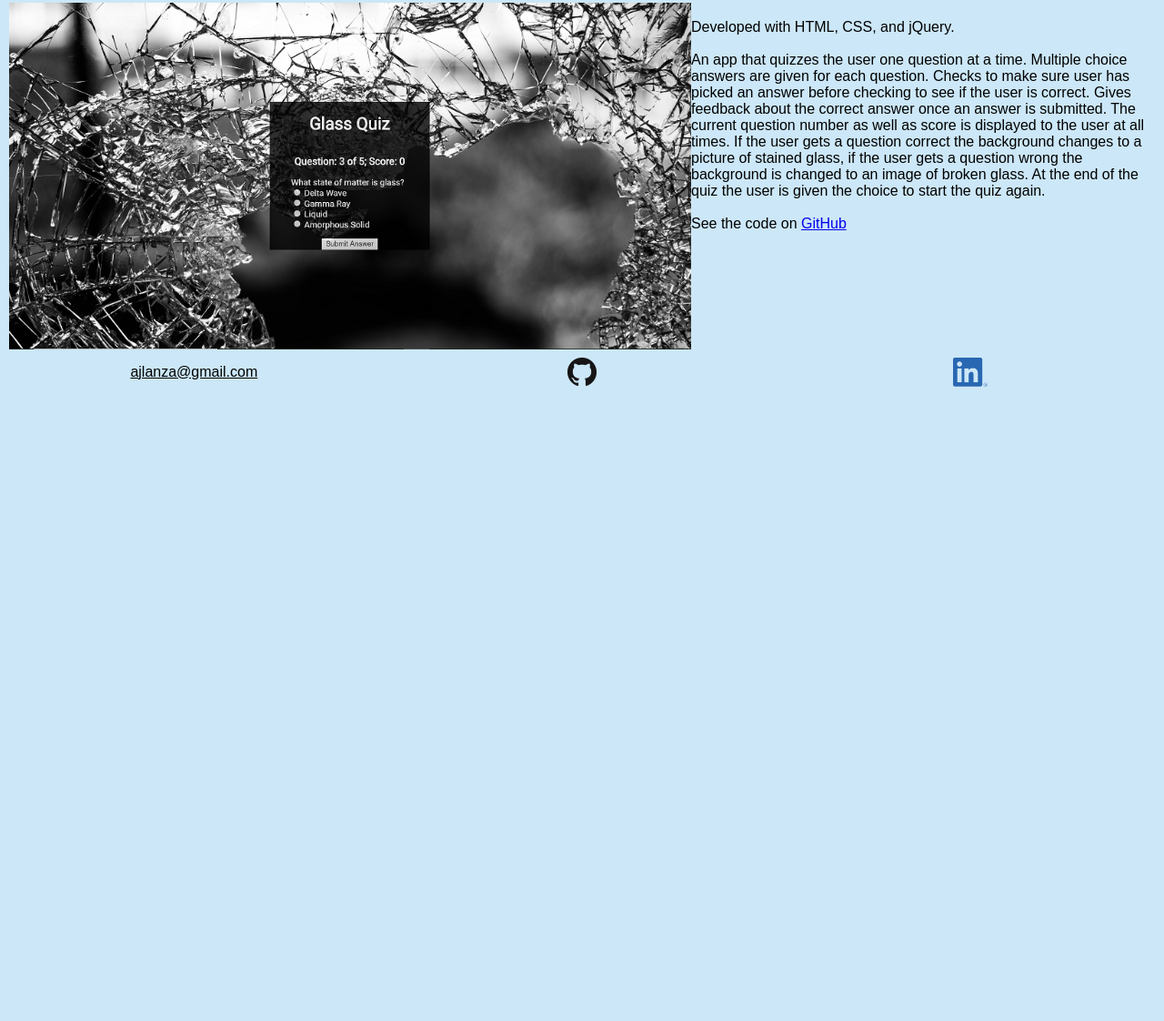
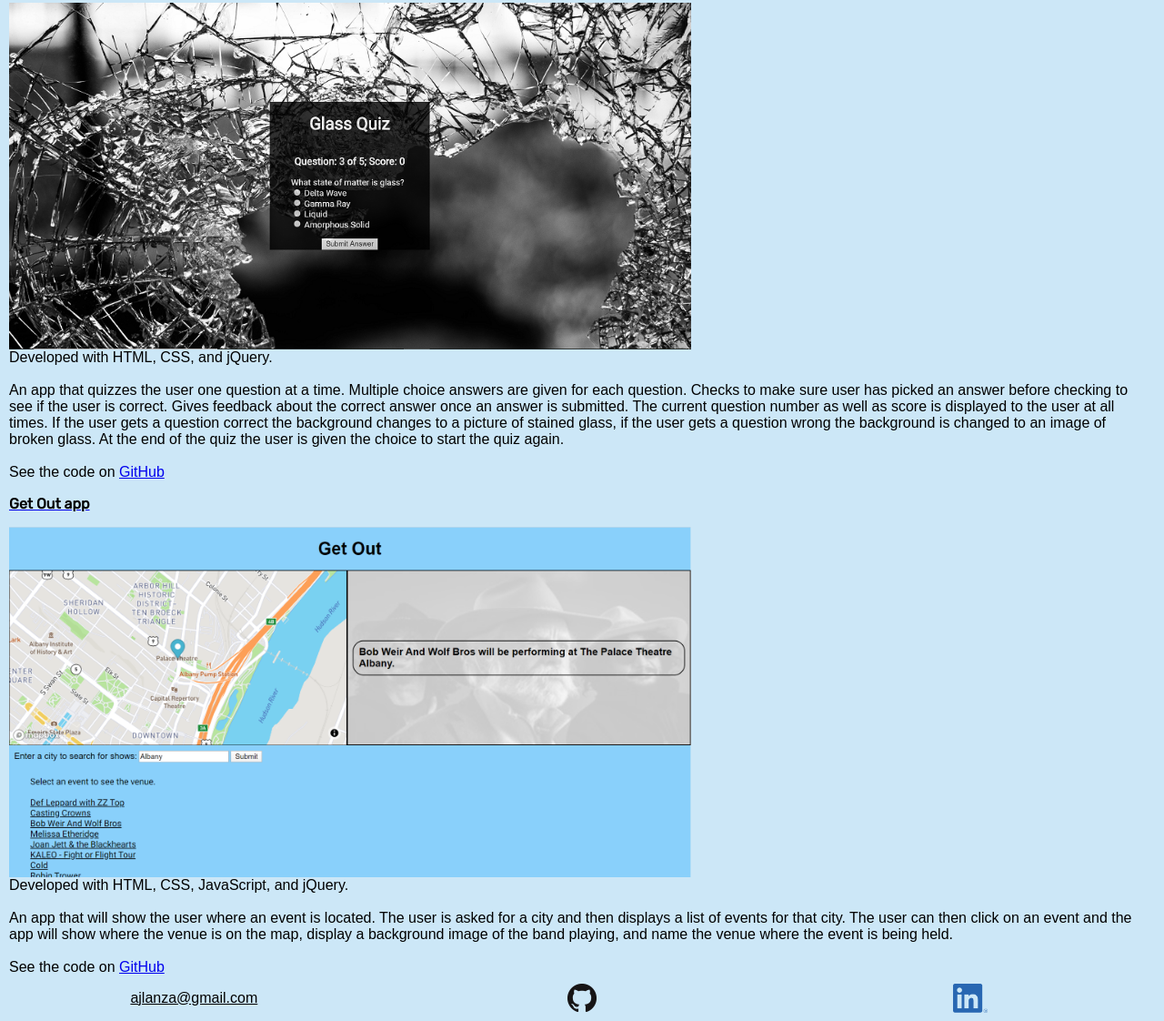
Before and after one commit to ajlanza/old-portfolio, a plain HTML site: page index.html in a window 1280 px wide. Shown: the part 383-1505 px from the top of the page at 91% size. Before the commit the page ends 817 px from the top, so only its background shows below. Drawn offline with nearby package versions, Linux system fonts and the light colour scheme.

Commit message:
Added Get Out project

```diff
--- a/index.css
+++ b/index.css
@@ -139,10 +139,14 @@ footer {
         float: left;
         width: 60%;
     }
+    .bigGet {
+        float: left;
+        width: 60%;
+    }
     .details {
         display: none;
     }
     .quizHide {
-        display: inline;
+        display: inline-block;
     }
 }
--- a/index.html
+++ b/index.html
@@ -48,6 +48,20 @@
           is changed to an image of broken glass. At the end of the quiz the user is given the choice to start the quiz again.</p>
         <br><br>
         <p class="quizHide">See the code on <a href="https://github.com/ajlanza/quiz">GitHub</a></p>
+        <br>
+
+        <a href="/getout/index.html">
+          <h3>Get Out app</h3>
+          <img src="pics/getOutDesktop.png" alt="screenshot of get out app on a full size monitor" class="bigGet"></a>
+          <br>
+          <a class="details">Additional details.</a>
+          <p class="quizHide">Developed with HTML, CSS, JavaScript, and jQuery.</p>
+          <br><br>
+          <p class="quizHide">An app that will show the user where an event is located. The user is asked for a city and then displays a list of events
+            for that city. The user can then click on an event and the app will show where the venue is on the map, display a
+            background image of the band playing, and name the venue where the event is being held.</p>
+          <br><br>
+          <p class="quizHide">See the code on <a href="https://github.com/ajlanza/getout">GitHub</a></p>
       </section>
     </main>
 
```
Also changed, not shown: pics/getOutDesktop.png (added), pics/getOutMobile.png (added).
